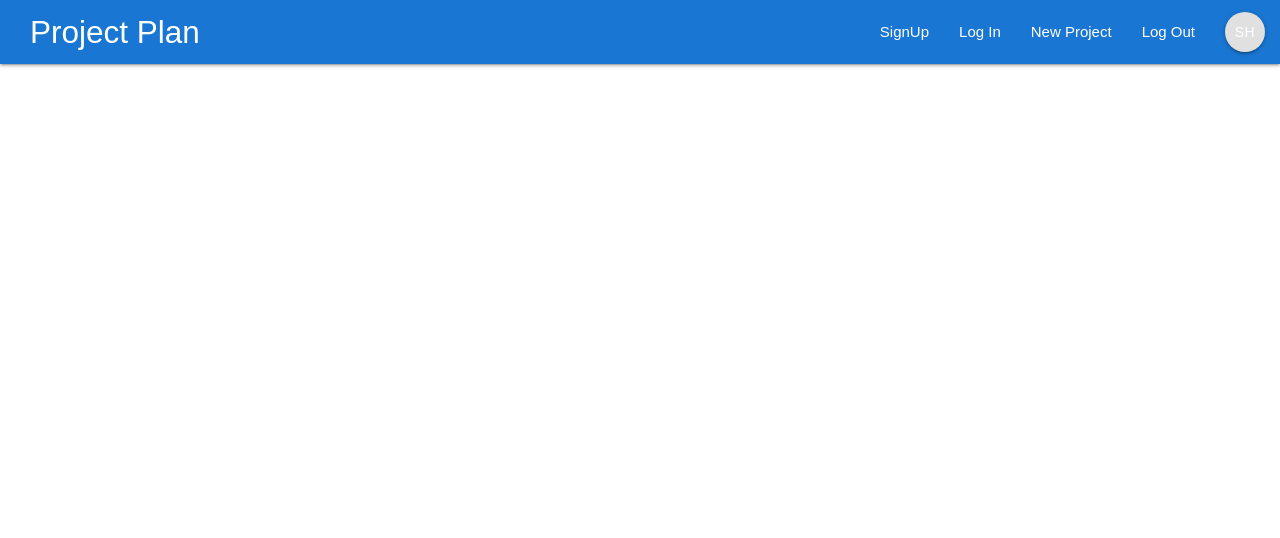
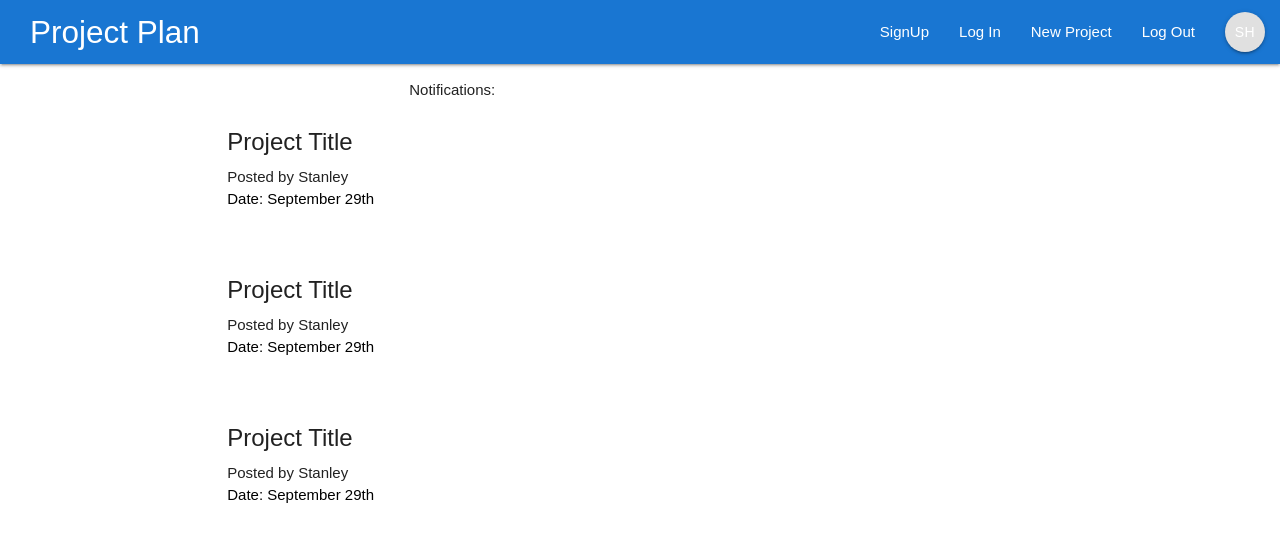
Before and after one commit to HuangStanley050/projectplan, a React (Create React App) app: page / in a window 1280 px wide. Shown: the top 538 px of the page. Built offline with nearby package versions, Linux system fonts and the light colour scheme.

Commit message:
completed dashboard component and sub components add home route

```diff
--- a/src/App.js
+++ b/src/App.js
@@ -1,6 +1,8 @@
 import React, { Component } from 'react';
 //import logo from './logo.svg';
 import Navbar from "./components/layout/Navbar";
+import { Switch, Route } from "react-router-dom";
+import DashBoard from "./components/dashboard/Dashboard";
 //import './App.css';
 
 class App extends Component {
@@ -8,6 +10,9 @@ class App extends Component {
     return (
       <div className="App">
        <Navbar/>
+       <Switch>
+        <Route path="/" component={DashBoard} />
+       </Switch>
 
       </div>
     );
--- a/src/components/dashboard/Dashboard.js
+++ b/src/components/dashboard/Dashboard.js
@@ -1,19 +1,23 @@
 import React, { Component } from "react";
+import Notifications from "./Notification";
+import ProjectList from "../projects/ProjectList";
 
 class DashBoard extends Component {
     render() {
         return (
             <div className="container">
                  <div className="row">
-                    <div className="col sm-12 md-6"> {/* project list container*/}
+                    <div className="col s-12 m-6"> {/* project list container*/}
+                        <ProjectList/>
                     </div>
-                    <div classname="col sm-12 md-5 offset-m1"> {/*notification container */}
+                    <div classname="col s-12 m-5 offset-m1"> {/*notification container */}
+                        <Notifications/>
                     </div>
                  </div>
                </div>
         );
     }
 
-};
+}
 
 export default DashBoard;
--- a/src/components/dashboard/Notification.js
+++ b/src/components/dashboard/Notification.js
@@ -0,0 +1,11 @@
+import React from "react";
+
+const Notifications = (props) => {
+    return (
+        <div>
+             <p>Notifications:</p>
+            </div>
+    );
+};
+
+export default Notifications;
--- a/src/components/projects/ProjectList.js
+++ b/src/components/projects/ProjectList.js
@@ -0,0 +1,34 @@
+import React from "react";
+
+const ProjectList = (props) => {
+    return (
+        <div className="project-list section">
+            <div className="card z-depth-0 project-summary">
+                <div className="card-content gray-text text-darken-2">
+                  <span className="card-title">Project Title</span>
+                  <p>Posted by Stanley</p>
+                  <p className="black-text">Date: September 29th</p>
+                </div>
+            </div>
+
+            <div className="card z-depth-0 project-summary">
+                <div className="card-content gray-text text-darken-2">
+                  <span className="card-title">Project Title</span>
+                  <p>Posted by Stanley</p>
+                  <p className="black-text">Date: September 29th</p>
+                </div>
+            </div>
+
+            <div className="card z-depth-0 project-summary">
+                <div className="card-content gray-text text-darken-2">
+                  <span className="card-title">Project Title</span>
+                  <p>Posted by Stanley</p>
+                  <p className="black-text">Date: September 29th</p>
+                </div>
+            </div>
+        </div>
+    );
+
+};
+
+export default ProjectList;
--- a/src/index.js
+++ b/src/index.js
@@ -3,7 +3,7 @@ import ReactDOM from 'react-dom';
 import './index.css';
 import App from './App';
 import { BrowserRouter } from 'react-router-dom';
-import registerServiceWorker from './registerServiceWorker';
+//import registerServiceWorker from './registerServiceWorker';
 
 const app = (
     <BrowserRouter>
@@ -12,4 +12,3 @@ const app = (
 );
 
 ReactDOM.render(app, document.getElementById('root'));
-registerServiceWorker();
```
